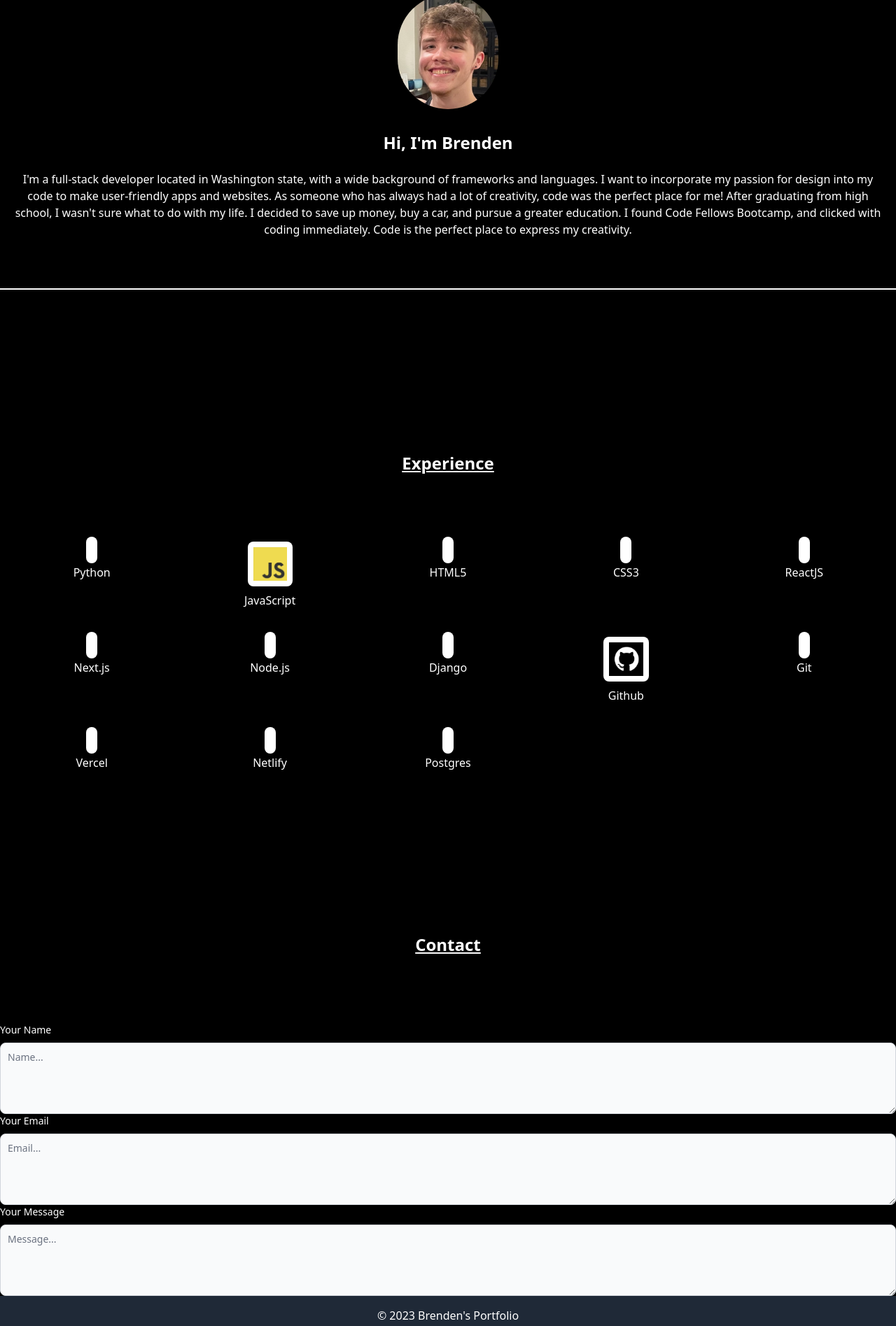
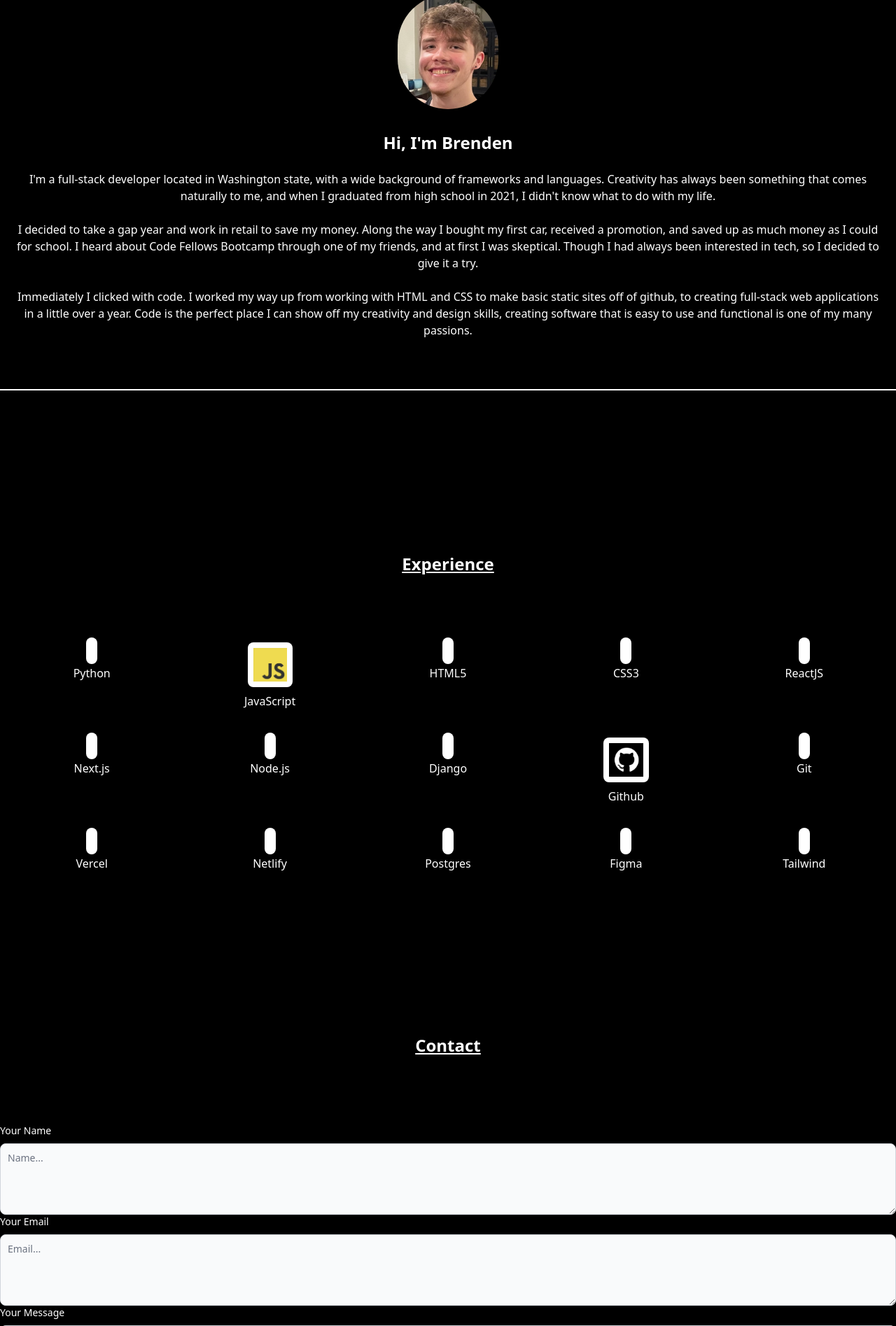
Before and after one commit to Brendeen/pro-portfolio, a Django app: page / in a window 1280 px wide. Shown: the part 1049-2944 px from the top of the page at 70% size. Run offline with Django 4.2, Linux system fonts and the light colour scheme; style sheets or scripts are compiled from the project's sources; some libraries are stand-ins or nearby versions.

Commit message:
updated about section

```diff
--- a/portfolio/templates/base.html
+++ b/portfolio/templates/base.html
@@ -72,12 +72,22 @@
 <section class="container mx-auto mt-16 mb-48 p-4 bg-black border-white border-t-2 border-b-2">
     <img src="{% static 'images/bren.jpg' %}" alt="Brenden headshot" class="flex mx-auto my-auto rounded-full mt-8 w-36">
     <h2 class="text-2xl font-semibold text-center mt-8 text-white">Hi, I'm Brenden</h2>
+    <p class="text-white text-center pt-6">
+        I'm a full-stack developer located in Washington state, with a wide background of frameworks and languages.
+        Creativity has always been something that comes naturally to me, and when I graduated from high school in 2021,
+        I didn't know what to do with my life.
+    </p>
+    <p class="text-white text-center pt-6">
+        I decided to take a gap year and work in retail to save my money. Along the way I bought my first car, received
+        a promotion, and saved up as much money as I could for school. I heard about Code Fellows Bootcamp through one
+        of my friends, and at first I was skeptical. Though I had always been interested in tech, so I decided to give
+        it a try.
+    </p>
     <p class="text-white text-center pt-6 mb-14">
-        I'm a full-stack developer located in Washington state, with a wide background of frameworks and languages.
-        I want to incorporate my passion for design into my code to make user-friendly apps and websites. As someone who
-        has always had a lot of creativity, code was the perfect place for me! After graduating from high school, I wasn't
-        sure what to do with my life. I decided to save up money, buy a car, and pursue a greater education. I found
-        Code Fellows Bootcamp, and clicked with coding immediately. Code is the perfect place to express my creativity.
+        Immediately I clicked with code. I worked my way up from working with HTML and CSS to make basic static sites
+        off of github, to creating full-stack web applications in a little over a year. Code is the perfect place I can
+        show off my creativity and design skills, creating software that is easy to use and functional is one of my many
+        passions.
     </p>
 </section>
 
@@ -88,70 +98,80 @@
     <div class="grid grid-cols-2 gap-6 md:grid-cols-5 mb-20">
         <!-- Layer 1: Top Row -->
         <div class="text-center mb-4">
-            <i class="ci ci-python ci-4x hover:animate-bounce animate-duration-500 bg-white rounded-lg p-2"></i>
+            <i class="ci ci-python ci-4x bg-white rounded-lg p-2"></i>
             <p class="mt-2 text-white">Python</p>
         </div>
 
         <div class="text-center mb-4">
-            <img src="{% static 'images/js.png' %}" alt="Javascript logo" class="w-16 h-16 mx-auto hover:animate-bounce animate-duration-500 bg-white rounded-lg p-2">
+            <img src="{% static 'images/js.png' %}" alt="Javascript logo" class="w-16 h-16 mx-auto bg-white rounded-lg p-2">
             <p class="mt-2 text-white">JavaScript</p>
         </div>
 
         <div class="text-center mb-4">
-            <i class="ci ci-html5 ci-4x hover:animate-bounce animate-duration-500 bg-white rounded-lg p-2"></i>
+            <i class="ci ci-html5 ci-4x bg-white rounded-lg p-2"></i>
             <p class="mt-2 text-white">HTML5</p>
         </div>
 
         <div class="text-center mb-4">
-            <i class="ci ci-css3 ci-4x hover:animate-bounce animate-duration-500 bg-white rounded-lg p-2"></i>
+            <i class="ci ci-css3 ci-4x bg-white rounded-lg p-2"></i>
             <p class="mt-2 text-white">CSS3</p>
         </div>
 
         <div class="text-center mb-4">
-            <i class="ci ci-reactjs ci-4x hover:animate-bounce animate-duration-500 bg-white rounded-lg p-2"></i>
+            <i class="ci ci-reactjs ci-4x bg-white rounded-lg p-2"></i>
             <p class="mt-2 text-white">ReactJS</p>
         </div>
 
         <!-- Layer 2: Middle Row -->
         <div class="text-center mb-4">
-            <i class="ci ci-nextjs ci-4x hover:animate-bounce animate-duration-500 bg-white rounded-lg p-2"></i>
+            <i class="ci ci-nextjs ci-4x bg-white rounded-lg p-2"></i>
             <p class="mt-2 text-white">Next.js</p>
         </div>
 
         <div class="text-center mb-4">
-            <i class="ci ci-node ci-4x hover:animate-bounce animate-duration-500 bg-white rounded-lg p-2"></i>
+            <i class="ci ci-node ci-4x bg-white rounded-lg p-2"></i>
             <p class="mt-2 text-white">Node.js</p>
         </div>
 
         <div class="text-center mb-4">
-            <i class="ci ci-django ci-4x hover:animate-bounce animate-duration-500 bg-white rounded-lg p-2"></i>
+            <i class="ci ci-django ci-4x bg-white rounded-lg p-2"></i>
             <p class="mt-2 text-white">Django</p>
         </div>
 
         <div class="text-center mb-4">
-            <img src="{% static 'images/github.png' %}" alt="Github logo" class="w-18 h-16 mx-auto hover:animate-bounce animate-duration-500 bg-white rounded-lg p-2">
+            <img src="{% static 'images/github.png' %}" alt="Github logo" class="w-18 h-16 mx-auto bg-white rounded-lg p-2">
             <p class="mt-2 text-white">Github</p>
         </div>
 
         <div class="text-center mb-4">
-            <i class="ci ci-git ci-4x hover:animate-bounce animate-duration-500 bg-white rounded-lg p-2"></i>
+            <i class="ci ci-git ci-4x bg-white rounded-lg p-2"></i>
             <p class="mt-2 text-white">Git</p>
         </div>
 
         <!-- Layer 3: Bottom row -->
         <div class="text-center mb-4">
-            <i class="ci ci-vercel ci-4x hover:animate-bounce animate-duration-500 bg-white rounded-lg p-2"></i>
+            <i class="ci ci-vercel ci-4x bg-white rounded-lg p-2"></i>
             <p class="mt-2 text-white">Vercel</p>
         </div>
 
         <div class="text-center mb-4">
-            <i class="ci ci-netlify ci-4x hover:animate-bounce animate-duration-500 bg-white rounded-lg p-2"></i>
+            <i class="ci ci-netlify ci-4x bg-white rounded-lg p-2"></i>
             <p class="mt-2 text-white">Netlify</p>
         </div>
 
         <div class="text-center mb-4">
-            <i class="ci ci-postgres ci-4x hover:animate-bounce animate-duration-500 bg-white rounded-lg p-2"></i>
+            <i class="ci ci-postgres ci-4x bg-white rounded-lg p-2"></i>
             <p class="mt-2 text-white">Postgres</p>
+        </div>
+
+        <div class="text-center mb-4">
+            <i class="ci ci-figma ci-4x bg-white rounded-lg p-2"></i>
+            <p class="mt-2 text-white">Figma</p>
+        </div>
+
+        <div class="text-center mb-4">
+            <i class="ci ci-tailwind ci-4x bg-white rounded-lg p-2"></i>
+            <p class="mt-2 text-white">Tailwind</p>
         </div>
 
 <!--        write jupyter notebooks here too-->
@@ -164,10 +184,10 @@
     <h2 class="text-2xl font-semibold text-center underline mb-24 text-white pt-6">Contact</h2>
 
     <label for="message" class="block mb-2 text-sm font-medium text-white">Your Name</label>
-    <textarea id="message" rows="4" class="block p-2.5 w-full text-sm text-gray-900 bg-gray-50 rounded-lg border border-gray-300 focus:ring-blue-500 focus:border-blue-500 " placeholder="Name..."></textarea>
+    <textarea id="name" rows="4" class="block p-2.5 w-full text-sm text-gray-900 bg-gray-50 rounded-lg border border-gray-300 focus:ring-blue-500 focus:border-blue-500 " placeholder="Name..."></textarea>
 
     <label for="message" class="block mb-2 text-sm font-medium text-white">Your Email</label>
-    <textarea id="message" rows="4" class="block p-2.5 w-full text-sm text-gray-900 bg-gray-50 rounded-lg border border-gray-300 focus:ring-blue-500 focus:border-blue-500 " placeholder="Email..."></textarea>
+    <textarea id="email" rows="4" class="block p-2.5 w-full text-sm text-gray-900 bg-gray-50 rounded-lg border border-gray-300 focus:ring-blue-500 focus:border-blue-500 " placeholder="Email..."></textarea>
 
     <label for="message" class="block mb-2 text-sm font-medium text-white">Your Message</label>
     <textarea id="message" rows="4" class="block p-2.5 w-full text-sm text-gray-900 bg-gray-50 rounded-lg border border-gray-300 focus:ring-blue-500 focus:border-blue-500 " placeholder="Message..."></textarea>
```
